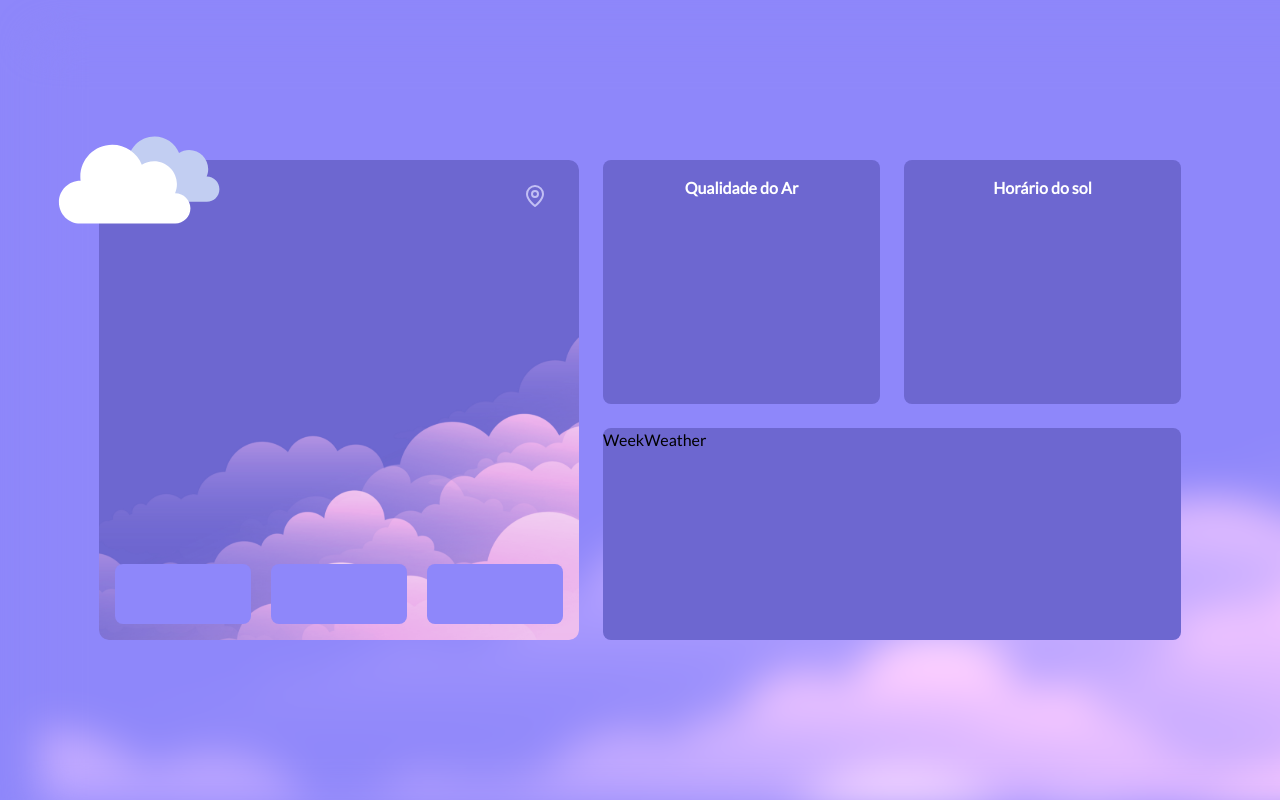
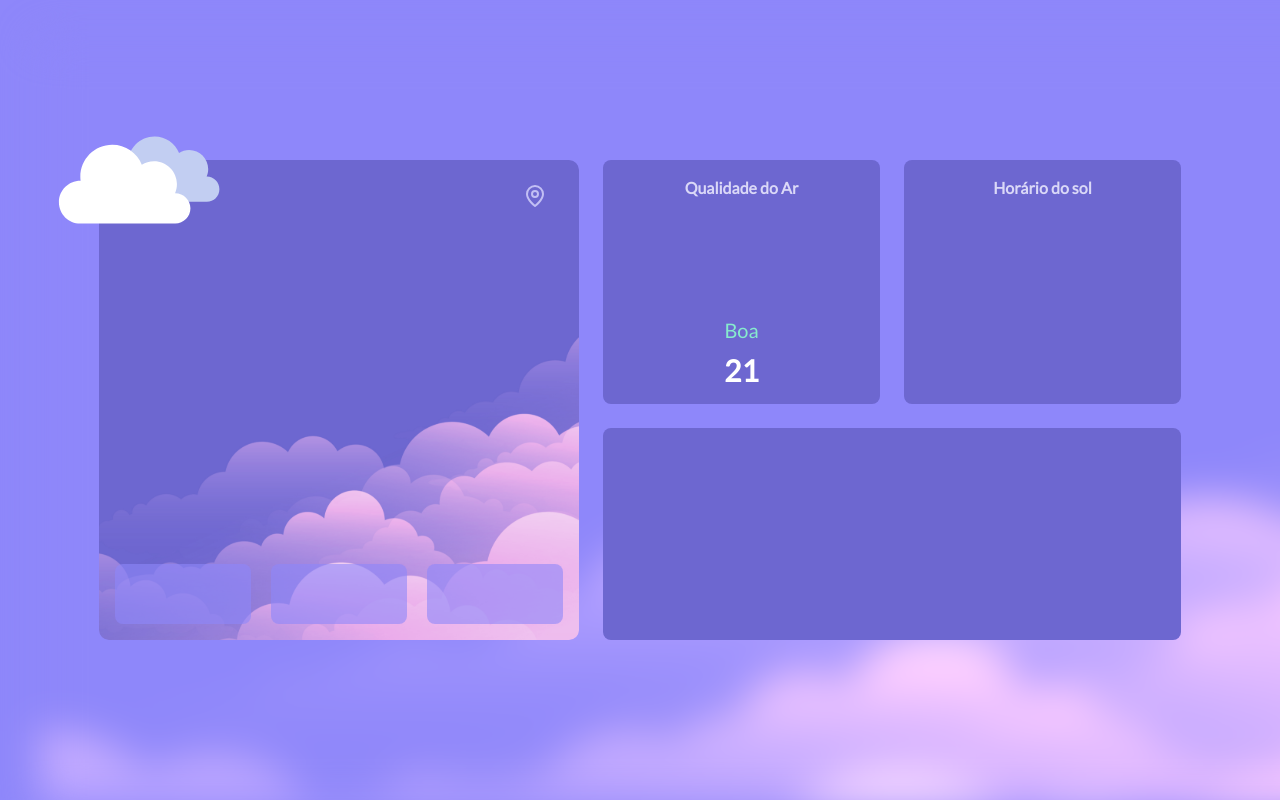
Before and after one commit to MatheusMottaGit/weather-app-nextjs, a Next.js app: page / in a window 1280 px wide. Built offline with nearby package versions, Linux system fonts and the light colour scheme.

Commit message:
components

```diff
--- a/src/components/AirQuality.tsx
+++ b/src/components/AirQuality.tsx
@@ -3,11 +3,23 @@ import React from 'react'
 
 const AirQuality = () => {
   return (
-    <div className='bg-state rounded-lg w-[277px] h-[244px] flex flex-col items-center p-4 text-white'>
+    <div className='bg-state rounded-lg w-[277px] h-[244px] flex flex-col justify-between items-center p-4 text-palelavender'>
       <h1 className='flex items-center gap-2 font-bold'>
         {/* <Leaf size={15} /> */}
         Qualidade do Ar
       </h1>
+
+      <div className='flex flex-col gap-2 items-center'>
+        <span className='text-middlegreen text-xl'>
+          Boa
+        </span>
+
+        <span className='text-white text-3xl font-bold'>
+          21
+        </span>
+      </div>
+
+
     </div>
   )
 }
--- a/src/components/Statistics.tsx
+++ b/src/components/Statistics.tsx
@@ -3,9 +3,9 @@ import React from 'react'
 const Statistics = () => {
   return (
     <div className='w-full flex items-center gap-5 px-4'>
-      <div className='p-4 rounded-lg w-[139.33px] h-[60px] bg-violet/100'></div>
-      <div className='p-4 rounded-lg w-[139.33px] h-[60px] bg-violet/100'></div>
-      <div className='p-4 rounded-lg w-[139.33px] h-[60px] bg-violet/100'></div>
+      <div className='p-4 rounded-lg w-[139.33px] h-[60px] bg-violet/60'></div>
+      <div className='p-4 rounded-lg w-[139.33px] h-[60px] bg-violet/60'></div>
+      <div className='p-4 rounded-lg w-[139.33px] h-[60px] bg-violet/60'></div>
     </div>
   )
 }
--- a/src/components/SunTime.tsx
+++ b/src/components/SunTime.tsx
@@ -3,7 +3,7 @@ import React from 'react'
 
 const SunTime = () => {
   return (
-    <div className='bg-state rounded-lg flex flex-col items-center gap-8 p-4 text-white'>
+    <div className='bg-state rounded-lg flex flex-col items-center gap-8 p-4 text-palelavender'>
       <h1 className='flex items-center gap-2 font-bold'>
         {/* <Sun size={15} /> */}
         Horário do sol
--- a/src/components/WeekWeather.tsx
+++ b/src/components/WeekWeather.tsx
@@ -2,8 +2,8 @@ import React from 'react'
 
 const WeekWeather = () => {
   return (
-    <div className='col-span-2 bg-state rounded-lg h-[212px]'>
-      WeekWeather
+    <div className='col-span-2 bg-state rounded-lg h-[212px] flex flex-col justify-between items-center p-4 text-white font-bold'>
+
     </div>
   )
 }
```
